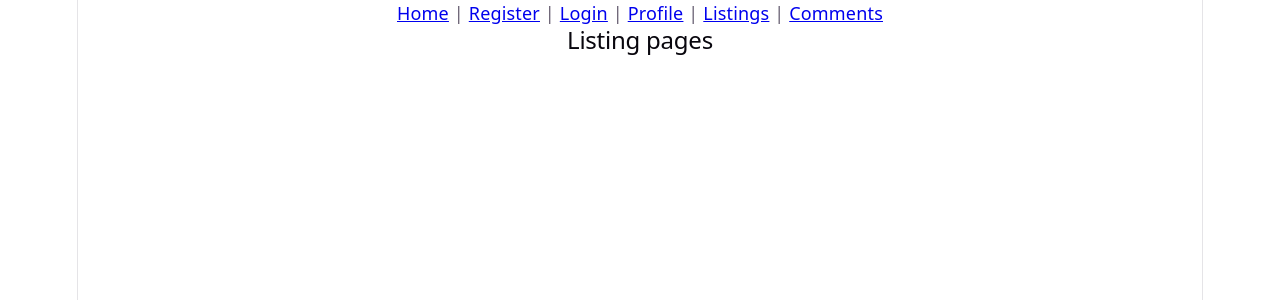
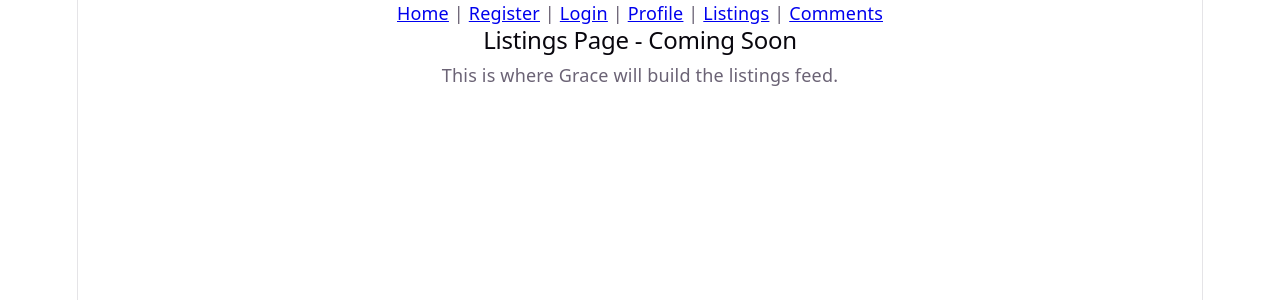
Before and after one commit to SketchAlien/iyf-s12-communityhub-team-SketchAlien, a React app in the folder frontend/: page /listings in a window 1280 px wide. Shown: the top 300 px of the page. Built offline with nearby package versions, Linux system fonts and the light colour scheme; the HTML template or start-up script is replaced by a standard one.

Commit message:
Docs:pdate Listings.jsx

```diff
--- a/frontend/src/pages/Listings.jsx
+++ b/frontend/src/pages/Listings.jsx
@@ -1,5 +1,10 @@
+function Listings() {
+    return (
+        <div>
+            <h2>Listings Page - Coming Soon</h2>
+            <p>This is where Grace will build the listings feed.</p>
+        </div>
+    );
+}
 
-function Listings() {
-  return <h2>Listing pages</h2>
-}
-export default Listings
+export default Listings;
```
